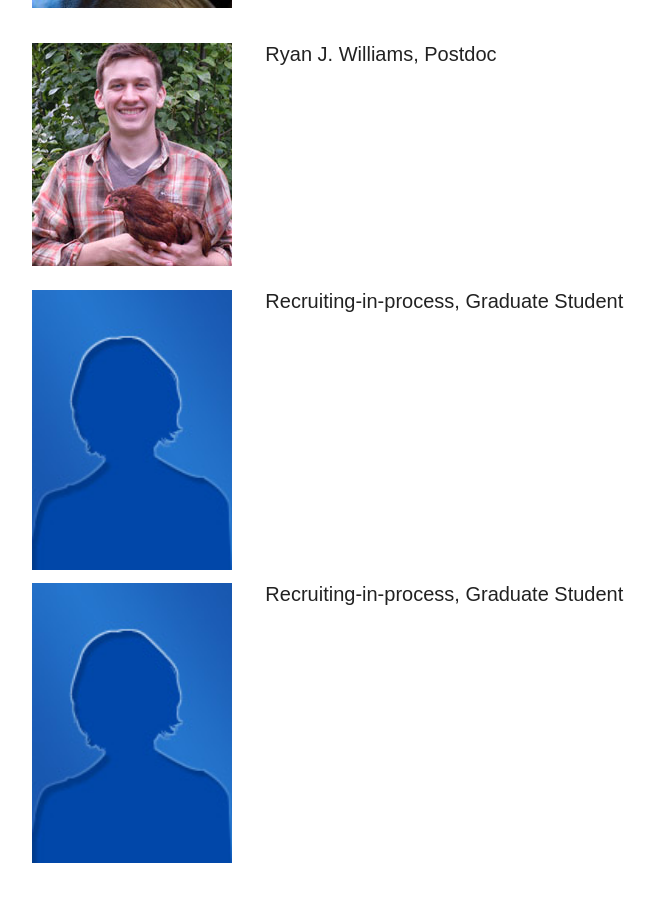
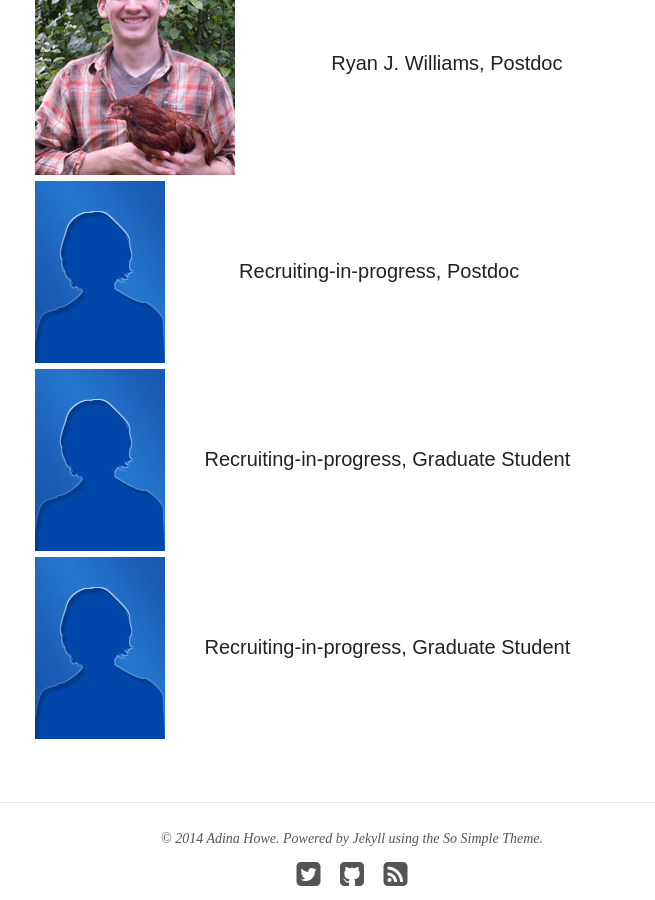
Before and after one commit to germs-lab/germs-lab.github.com-bu, a Jekyll site: the page built from people/index.md, in a window 1280 px wide and 900 px high, scrolled down 863 px. Shown: the whole window, without its empty margins (288-943 px from the left). Built offline with Jekyll 4.4.1, drawn with Linux system fonts in a browser that asks for light colours; nearby versions of some CDN libraries.

Commit message:
Update index.md

```diff
--- a/people/index.md
+++ b/people/index.md
@@ -8,26 +8,83 @@
   feature:
 ---
 
-<img src="howe.jpg" width="200" height="100" align="left">&nbsp;&nbsp;&nbsp;&nbsp;&nbsp;&nbsp;Adina Howe, Assistant Professor, Iowa State University, Agricultural and Biosystems Engineering
+<table width="500px" height="100%" border="0">
 
-<BR><BR>
-<BR><BR>
-<BR><BR>
-<BR><BR>
+<tr>
 
-<img src="ryan.jpg" width="200" height="100" align="left">&nbsp;&nbsp;&nbsp;&nbsp;&nbsp;&nbsp;Ryan J. Williams, Postdoc
+<td>
+<img src="howe.jpg" alt="description here" />
+</td>
 
-<BR><BR>
-<BR><BR>
-<BR><BR>
-<BR><BR>
+<td>
+Adina Howe, Assistant Professor, Iowa State University, Agricultural and Biosystems Engineering
+</td>
 
-<img src="bio.jpg" width="200" height="100" align="left">&nbsp;&nbsp;&nbsp;&nbsp;&nbsp;&nbsp;Recruiting-in-process, Graduate Student
 
-<BR><BR>
-<BR><BR>
-<BR><BR>
-<BR><BR>
-<BR><BR>
+</tr>
 
-<img src="bio.jpg" width="200" height="100" align="left">&nbsp;&nbsp;&nbsp;&nbsp;&nbsp;&nbsp;Recruiting-in-process, Graduate Student
+
+<table width="500px" height="100%" border="0">
+
+<tr>
+
+<td>
+<img src="ryan.jpg" alt="description here" />
+</td>
+
+<td>
+Ryan J. Williams, Postdoc
+</td>
+
+</tr>
+
+</table>
+
+
+<table width="500px" height="100%" border="0">
+
+<tr>
+
+<td>
+<img src="bio.jpg" alt="description here" />
+</td>
+
+<td>
+Recruiting-in-progress, Postdoc
+</td>
+
+</tr>
+
+</table>
+
+<table width="500px" height="100%" border="0">
+
+<tr>
+
+<td>
+<img src="bio.jpg" alt="description here" />
+</td>
+
+<td>
+Recruiting-in-progress, Graduate Student
+</td>
+
+</tr>
+
+</table>
+
+<table width="500px" height="100%" border="0">
+
+<tr>
+
+<td>
+<img src="bio.jpg" alt="description here" />
+</td>
+
+<td>
+Recruiting-in-progress, Graduate Student
+</td>
+
+</tr>
+
+</table>
```
